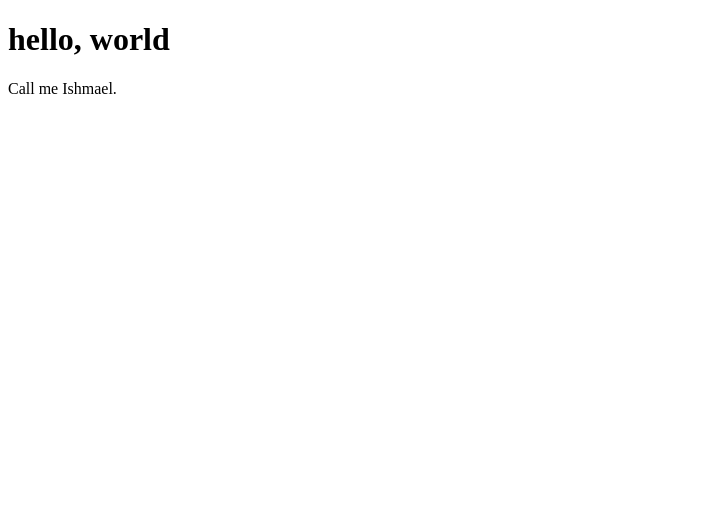
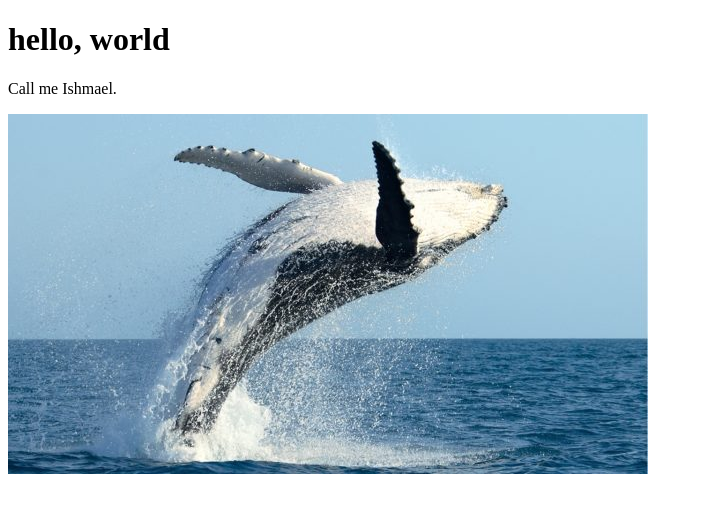
Before and after one commit to liga-liga/website, a plain HTML site: page index.html in a window 1280 px wide. Shown: the whole page, without its empty margins (0-703 px from the left). Drawn offline with Linux system fonts and the light colour scheme.

Commit message:
Add an image

```diff
--- a/index.html
+++ b/index.html
@@ -7,5 +7,6 @@
   <body>
     <h1>hello, world</h1>
     <p>Call me Ishmael.</p>
+    <img src="images/whale.jpg" alt="Whale">
   </body>
 </html>
```
Also changed, not shown: images/whale.jpg (added).
